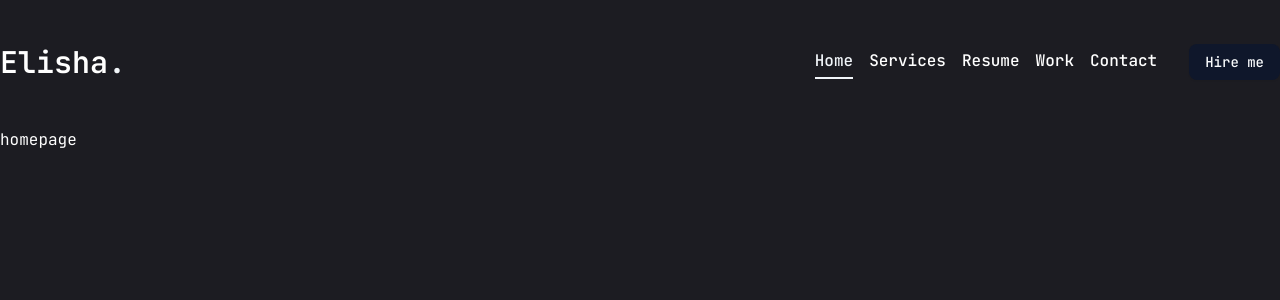
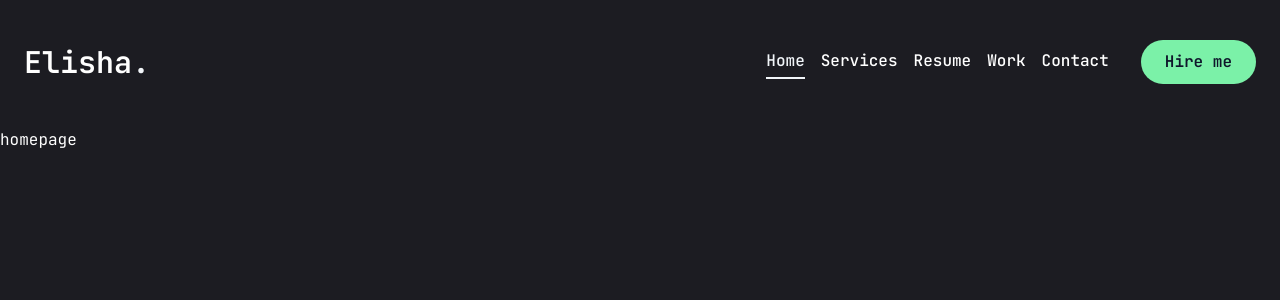
Before and after one commit to elishabhatti/elisha-portfolio, a Next.js app: page / in a window 1280 px wide. Shown: the top 300 px of the page. Built offline with nearby package versions, Linux system fonts and the light colour scheme.

Commit message:
added some changes in mobile nav button

```diff
--- a/components/Header.jsx
+++ b/components/Header.jsx
@@ -5,7 +5,7 @@ import MobileNav from "./MobileNav";
 
 const Header = () => {
   return (
-    <header className="py-4 xl:py-8 text-white">
+    <header className="py-4 xl:py-8 px-6 text-white">
       <div className="container mx-auto flex justify-between items-center">
         {/* Logo */}
         <Link href="/">
--- a/components/ui/button.jsx
+++ b/components/ui/button.jsx
@@ -1,31 +1,23 @@
-import * as React from "react"
-import { Slot } from "@radix-ui/react-slot"
+import * as React from "react";
+import { Slot } from "@radix-ui/react-slot";
 import { cva } from "class-variance-authority";
 
-import { cn } from "@/lib/utils"
+import { cn } from "@/lib/utils";
 
 const buttonVariants = cva(
-  "inline-flex items-center justify-center gap-2 whitespace-nowrap rounded-md text-sm font-medium transition-all disabled:pointer-events-none disabled:opacity-50 [&_svg]:pointer-events-none [&_svg:not([class*='size-'])]:size-4 shrink-0 [&_svg]:shrink-0 outline-none focus-visible:border-ring focus-visible:ring-ring/50 focus-visible:ring-[3px] aria-invalid:ring-destructive/20 dark:aria-invalid:ring-destructive/40 aria-invalid:border-destructive",
+  "inline-flex items-center justify-center gap-2 whitespace-nowrap rounded-full text-base font-semibold ring-offset-white transition-colors",
   {
     variants: {
       variant: {
-        default:
-          "bg-primary text-primary-foreground shadow-xs hover:bg-primary/90",
-        destructive:
-          "bg-destructive text-white shadow-xs hover:bg-destructive/90 focus-visible:ring-destructive/20 dark:focus-visible:ring-destructive/40 dark:bg-destructive/60",
+        default: "bg-green-300 text-primary hover:bg-green-400",
+        primary: "bg-primary text-white",
         outline:
-          "border bg-background shadow-xs hover:bg-accent hover:text-accent-foreground dark:bg-input/30 dark:border-input dark:hover:bg-input/50",
-        secondary:
-          "bg-secondary text-secondary-foreground shadow-xs hover:bg-secondary/80",
-        ghost:
-          "hover:bg-accent hover:text-accent-foreground dark:hover:bg-accent/50",
-        link: "text-primary underline-offset-4 hover:underline",
+          "border border-access bg-transparent text-green-300 hover:bg-green-300",
       },
       size: {
-        default: "h-9 px-4 py-2 has-[>svg]:px-3",
-        sm: "h-8 rounded-md gap-1.5 px-3 has-[>svg]:px-2.5",
-        lg: "h-10 rounded-md px-6 has-[>svg]:px-4",
-        icon: "size-9",
+        default: "h-[44px] px-6 ",
+        sm: "h-[48px] px-6 ",
+        lg: "h-[56px] px-8 text-sm uppercase tracking-[2px]",
       },
     },
     defaultVariants: {
@@ -33,23 +25,18 @@ const buttonVariants = cva(
       size: "default",
     },
   }
-)
+);
 
-function Button({
-  className,
-  variant,
-  size,
-  asChild = false,
-  ...props
-}) {
-  const Comp = asChild ? Slot : "button"
+function Button({ className, variant, size, asChild = false, ...props }) {
+  const Comp = asChild ? Slot : "button";
 
   return (
     <Comp
       data-slot="button"
       className={cn(buttonVariants({ variant, size, className }))}
-      {...props} />
+      {...props}
+    />
   );
 }
 
-export { Button, buttonVariants }
+export { Button, buttonVariants };
```
